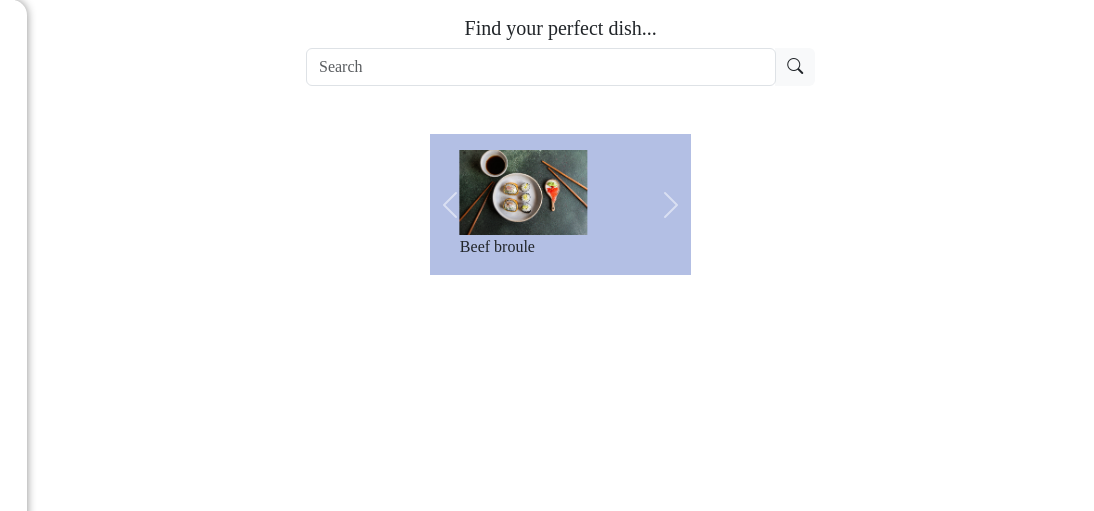
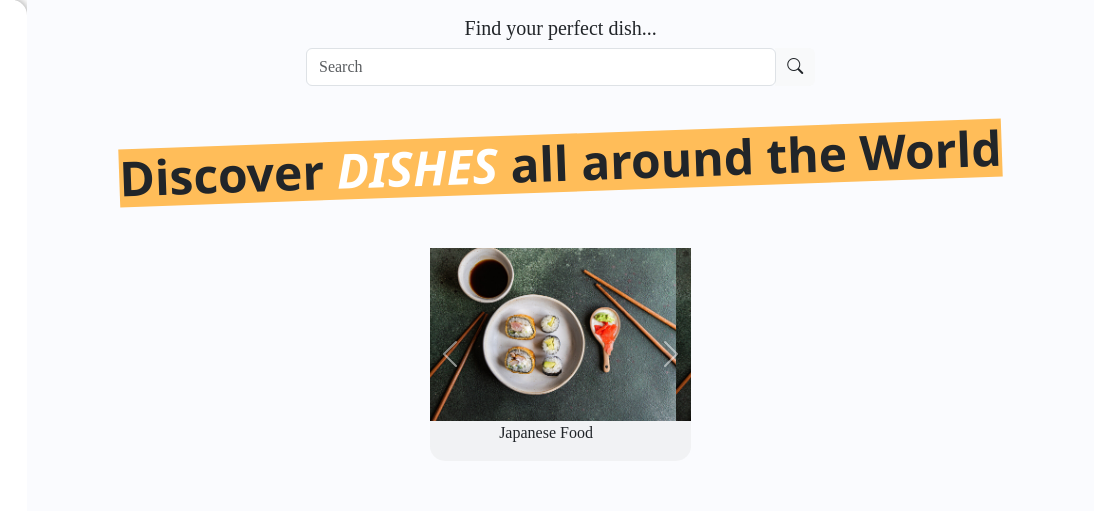
Before and after one commit to igarridosi/Dish_Masters, a plain HTML site: page index.html in a window 1280 px wide. Shown: the top 511 px of the page, 186-1280 px from the left. Drawn offline with nearby package versions, Linux system fonts and the light colour scheme; a web font is replaced by a local one.

Commit message:
Main content update

```diff
--- a/css/style.css
+++ b/css/style.css
@@ -40,12 +40,20 @@ h1 {
     display: flex;
 }
 
-.main {
+#main {
     min-height: 100vh;
     width: 100%;
     overflow: hidden;
     transition: all 0.35s ease-in-out;
     background-color: #fafbfe;
+}
+
+#main-heading h1{
+    font-family: 'Segoe UI', Tahoma, Geneva, Verdana, sans-serif;
+    background-color: #ffbd59;
+    font-size: 3em;
+    transform: rotate(-2deg); /* Rotate slightly diagonal */
+    display: inline-block;
 }
 
 #sidebar {
@@ -81,17 +89,9 @@ h1 {
 }
 
 #myCarousel{
-    background-color: #2b4db45b;
-}
-
-#myCarousel img{
-    display: flex;
-    justify-content: center;
-    width: 10vw;
-}
-
-#carrusel-images{
-    border-radius: 15px;
+    background-color: #e0e0e05b;
+    border-bottom-right-radius: 15px;
+    border-bottom-left-radius: 15px;
 }
 
 /* MOBILE VIEW*/
--- a/index.html
+++ b/index.html
@@ -174,19 +174,22 @@
                         </button>
                     </div>
                 </div>
-                <div id="myCarousel" class="carousel slide d-flex justify-content-center align-items-center w-25 mt-5" data-bs-ride="carousel">
-                    <div class="carousel-inner d-flex justify-content-around mt-3" id="carrusel-images">
-                        <div class="carousel-item active">
-                            <img src="img/foods/shusi.jpg" class="d-block" alt="Image 1">
-                            <p>Beef broule</p>
+                <div class="container mt-5 d-flex flex-column justify-content-center align-items-center w-100" id="main-heading">
+                    <h1>Discover <i class="text-white">DISHES</i> all around the World</h1>
+                </div>
+                <div id="myCarousel" class="carousel slide w-25 mt-5" data-bs-ride="carousel">
+                    <div class="carousel-inner">
+                        <div class="carousel-item active overlay">
+                            <img src="img/foods/shusi.jpg" class="d-block w-100" alt="Image 1">
+                            <p class="text-center">Japanese Food</p>
                         </div>
                         <div class="carousel-item">
-                            <img src="img/foods/shusi.jpg" class="d-block" alt="Image 2">
-                            <p>Beef broule</p>
+                            <img src="img/foods/shusi.jpg" class="d-block w-100" alt="Image 2">
+                            <p class="text-center">Beef broule</p>
                         </div>
                         <div class="carousel-item">
-                            <img src="img/foods/shusi.jpg" class="d-block" alt="Image 3">
-                            <p>Beef broule</p>
+                            <img src="img/foods/shusi.jpg" class="d-block w-100" alt="Image 3">
+                            <p class="text-center">Beef broule</p>
                         </div>
                     </div>
 
@@ -199,6 +202,7 @@
                         <span class="visually-hidden">Next</span>
                     </a>
                 </div>
+
             </div>
 </body>
 </html>
```
